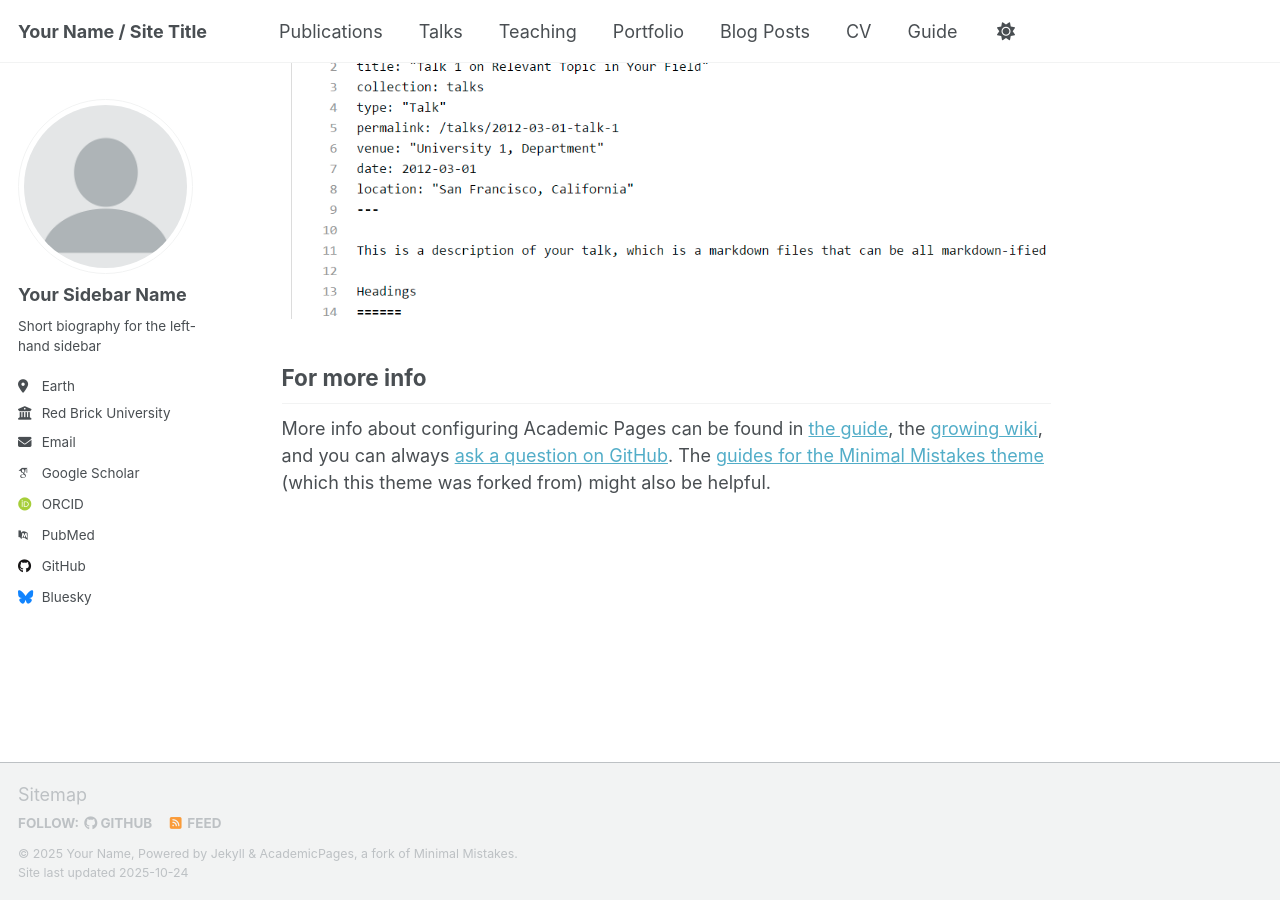
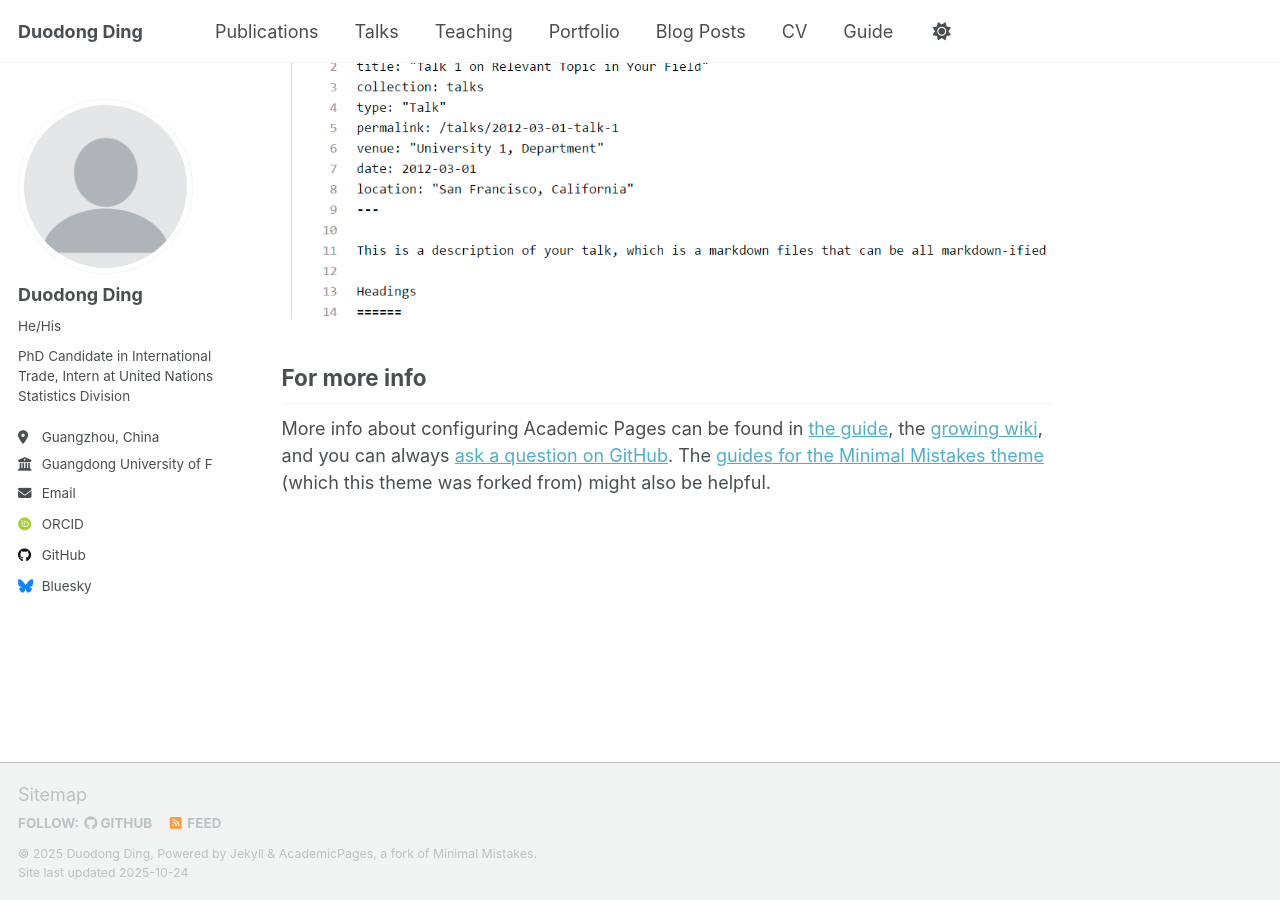
Before and after one commit to duodongding/duodongding.github.io, a Jekyll site: the page built from _pages/about.md, in a window 1280 px wide and 900 px high, scrolled down 2880 px. Built offline with Jekyll 4.4.1, drawn with Linux system fonts in a browser that asks for light colours; some web fonts are replaced; a script that is not in the unit is left out.

Commit message:
Update personal information in _config.yml

```diff
--- a/_config.yml
+++ b/_config.yml
@@ -9,11 +9,11 @@
 # Basic Site Settings
 locale                   : "en-US"
 site_theme               : "default" # Currently available options are "default", "air"
-title                    : "Your Name / Site Title"
+title                    : "Duodong Ding"
 title_separator          : "-"
-name                     : &name "Your Name"
-description              : &description "Your Name's academic portfolio"   # Update this with a general description of your site, this is the default if not overridden by a page
-url                      : https://academicpages.github.io # The base hostname & protocol for your site e.g. "https://[your GitHub username].github.io",
+name                     : &name "Duodong Ding"
+description              : &description "PhD Candidate in International Trade"   # Update this with a general description of your site, this is the default if not overridden by a page
+url                      : https://duodongding.github.io # The base hostname & protocol for your site e.g. "https://[your GitHub username].github.io",
                                                            # or if you already have some other page hosted on Github then use "https://[your GitHub username].github.io/[Your Repo Name]"
 baseurl                  : "" # the subpath of your site, e.g. "/blog"
 repository               : "academicpages/academicpages.github.io"
@@ -24,23 +24,23 @@ repository               : "academicpages/academicpages.github.io"
 author:
   # Biographic information
   avatar           : "profile.png"
-  name             : "Your Sidebar Name"
-  pronouns         : # example: "she/her"
-  bio              : "Short biography for the left-hand sidebar"
-  location         : "Earth"
-  employer         : "Red Brick University"
+  name             : "Duodong Ding"
+  pronouns         : "He/His" # example: "she/her"
+  bio              : "PhD Candidate in International Trade, Intern at United Nations Statistics Division"
+  location         : "Guangzhou, China"
+  employer         : "Guangdong University of Foreign Studies"
   uri              : # URL
-  email            : "none@example.org"
+  email            : "duodong.ding@gmail.com"
 
   # Academic websites
   academia         : # URL
   arxiv            : # URL - Update with the correct link to your profile
-  googlescholar    : "https://scholar.google.com/citations?user=PS_CX0AAAAAJ"
+  googlescholar    : # URL
   inspire-hep      : # URL
   impactstory      : # URL
-  orcid            : "https://orcid.org/yourorcidurl"
+  orcid            : "https://orcid.org/0000-0002-2530-3935"
   semantic         : # URL
-  pubmed           : "https://www.ncbi.nlm.nih.gov/pubmed/?term=john+snow"
+  pubmed           : # URL
   researchgate     : # URL
   scopus           : # URL
 
```
